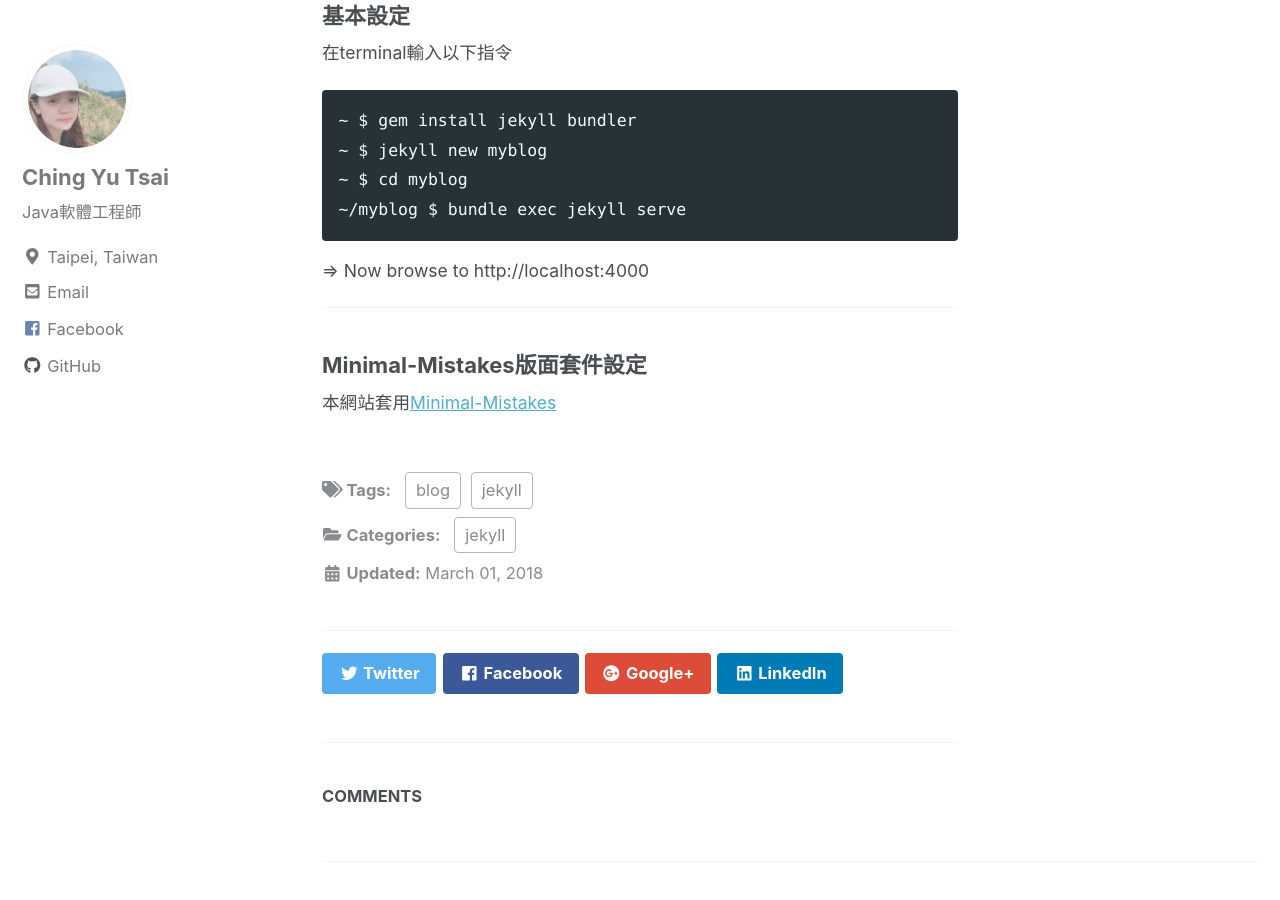
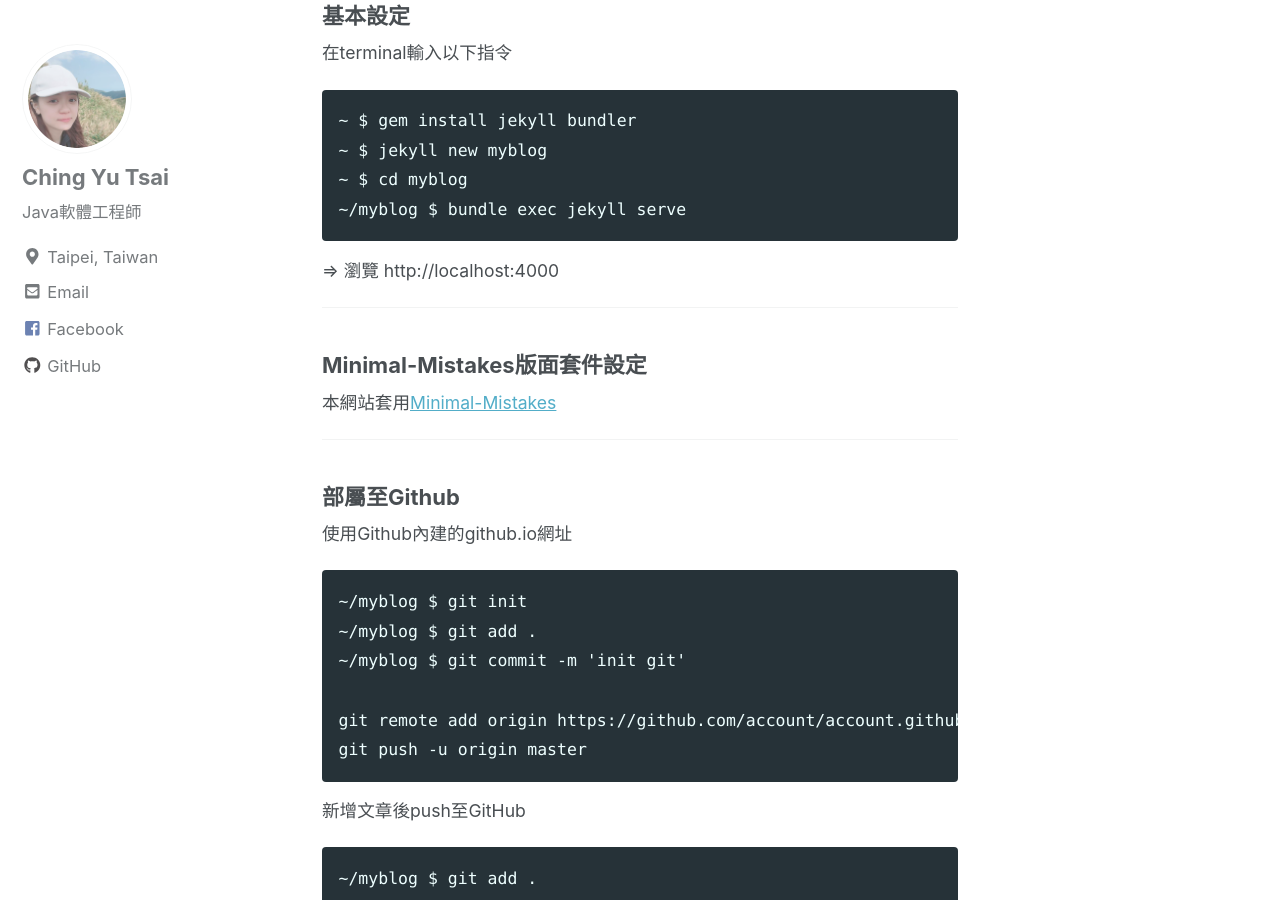
Before and after one commit to ChingYuTsai/ChingYuTsai.github.io, a Jekyll site: the page built from _posts/2018-03-01-how-to-use-jekyll.md, in a window 1280 px wide and 900 px high, scrolled down 322 px. Built offline with Jekyll 4.4.1, drawn with Linux system fonts in a browser that asks for light colours; nearby versions of some CDN libraries; comment, search, counter and statistics services are not loaded; a style sheet for code colours, icons or effects is not loaded; some of the changed text lies outside the part shown.

Commit message:
update post

```diff
--- a/_posts/2018-03-01-how-to-use-jekyll.md
+++ b/_posts/2018-03-01-how-to-use-jekyll.md
@@ -6,10 +6,11 @@ classes:
 title:  "Jekyll設定"
 date:   2018-03-01 17:07:45 +0800
 categories:
-  - jekyll
+  - Jekyll
 tags:
-  - jekyll
-  - blog
+  - Jekyll
+  - Blog
+  - GitHub
 ---
 
 ### 基本設定 ###
@@ -21,7 +22,7 @@ tags:
 	~ $ cd myblog
 	~/myblog $ bundle exec jekyll serve
 
- => Now browse to http://localhost:4000
+ => 瀏覽 http://localhost:4000
 
 -------
 
@@ -30,3 +31,22 @@ tags:
 本網站套用[Minimal-Mistakes][Minimal-Mistakes]
 
 [Minimal-Mistakes]: https://mmistakes.github.io/minimal-mistakes/
+
+-------
+
+### 部屬至Github ###
+
+使用Github內建的github.io網址
+
+	~/myblog $ git init
+	~/myblog $ git add .
+	~/myblog $ git commit -m 'init git'
+
+	git remote add origin https://github.com/account/account.github.io.git
+	git push -u origin master
+
+新增文章後push至GitHub
+
+	~/myblog $ git add .
+	~/myblog $ git commit -m 'add new post'
+	~/myblog $ git push -u origin [gh-pages|master]
```
Also changed, not shown: 1 other file.
